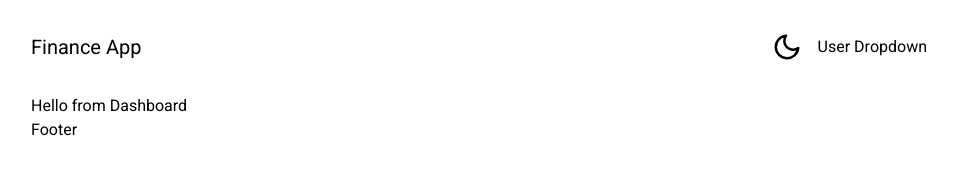
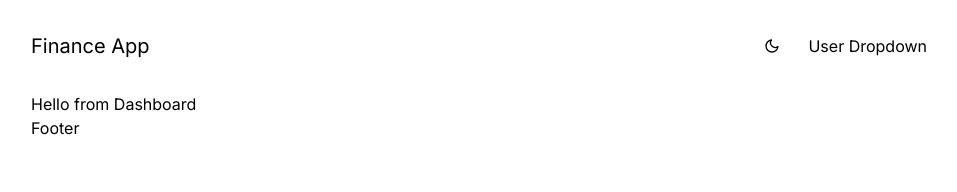
Before and after one commit to toshi-0426/finance-app, a Next.js app: page /dashboard in a window 1280 px wide. Shown: the top 192 px of the page, without its empty margins (161-1118 px from the left). Built offline with nearby package versions, Linux system fonts and the light colour scheme.

Commit message:
added light/dark mode feature

```diff
--- a/app/fonts.tsx
+++ b/app/fonts.tsx
@@ -1,5 +1,8 @@
-import { Roboto, Geist, Geist_Mono } from "next/font/google";
+import { Roboto, Geist, Geist_Mono, Inter } from "next/font/google";
 
+export const inter = Inter({
+    subsets: ["latin"]
+})
 
 export const roboto = Roboto({
     weight: ["400", "700"],
--- a/app/layout.tsx
+++ b/app/layout.tsx
@@ -1,7 +1,7 @@
 import type { Metadata } from "next";
 import "./globals.css";
 import { Providers as ThemeProviders } from "./providers";
-import { roboto } from "./fonts";
+import { inter } from "./fonts";
 
 
 export const metadata: Metadata = {
@@ -18,7 +18,7 @@ export default function RootLayout({
     <html lang="en" suppressHydrationWarning>
 
         <body
-          className={`${roboto.className} antialiased`}
+          className={`${inter.className} antialiased`}
         >
           <ThemeProviders>
             {children}
--- a/components/app-header.tsx
+++ b/components/app-header.tsx
@@ -1,5 +1,5 @@
 import Link from 'next/link'
-import ThemeSwitch from './themeSwitch'
+import ThemeSwitch from './dark-mode-toggle'
 
 type PageHeaderProps = {
   className?: string
--- a/components/button.tsx
+++ b/components/button.tsx
@@ -18,8 +18,7 @@ export default function Button({
                 hover:bg-gray-700 dark:hover:bg-gray-200 rounded-md`.trim(),
         outline: `border border-gray-300 dark:border-gray-500
                 rounded-md hover:bg-gray-300 dark:hover:bg-gray-500`.trim(),
-        ghost: `rounded-md bg-white dark:bg-black hover:bg-gray-200
-                dark:hover:bg-gray-500 dark:bg-gray-500`.trim()
+        ghost: `rounded-md bg-white dark:bg-black hover:bg-gray-200 dark:hover:bg-gray-500`.trim()
     };
     const sizes = {
         xs: 'text-xs px-2 py-1',
--- /dev/null
+++ b/components/dark-mode-toggle.tsx
@@ -0,0 +1,41 @@
+'use client'
+
+import { useTheme } from "next-themes"
+import { useState, useEffect } from "react"
+import { FiSun, FiMoon } from "react-icons/fi";
+import Button from "./button";
+
+export default function ThemeSwitch() {
+    const [mounted, setMounted] = useState<boolean>(false);
+    const {setTheme, resolvedTheme} = useTheme();
+
+    useEffect(() => setMounted(true), []);
+
+    if (!mounted) return <div/>
+
+    if (resolvedTheme === 'dark'){
+        return (
+            <Button
+                variant="ghost"
+                size="sm"
+                onClick={() => setTheme('light')}
+            >
+                <FiSun
+                    className="w-4 h-4 cursor-pointer"
+                />
+            </Button>
+        )
+    }
+
+    return (
+        <Button
+                variant="ghost"
+                size="sm"
+                onClick={() => setTheme('dark')}
+            >
+                <FiMoon
+                    className="w-4 h-4 cursor-pointer"
+                />
+            </Button>
+    )
+}
--- a/components/themeSwitch.tsx
+++ /dev/null
@@ -1,28 +0,0 @@
-'use client'
-
-import { useTheme } from "next-themes"
-import { useState, useEffect } from "react"
-import { FiSun, FiMoon } from "react-icons/fi";
-
-export default function ThemeSwitch() {
-    const [mounted, setMounted] = useState<boolean>(false);
-    const {setTheme, resolvedTheme} = useTheme();
-
-    useEffect(() => setMounted(true), []);
-
-    if (!mounted) return <div/>
-
-    if (resolvedTheme === 'dark'){
-        return <FiSun
-            className="cursor-pointer"
-            size={30}
-            onClick={() => setTheme('light')}
-        />
-    }
-
-    return <FiMoon
-            className="cursor-pointer"
-            size={30}
-            onClick={() => setTheme('dark')}
-            />
-}
```
